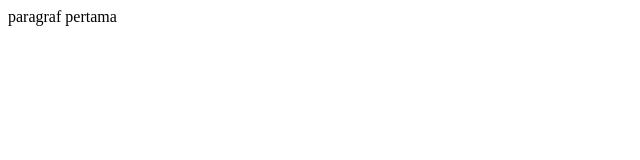
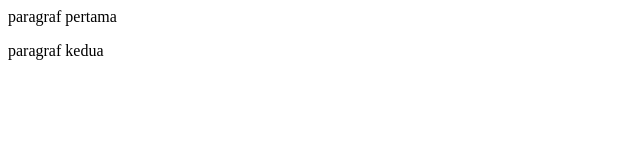
Before and after one commit to rrukmanp/repo1, a plain HTML site: page index.html in a window 1280 px wide. Shown: the full height of the page, 0-640 px from the left. Drawn offline with Linux system fonts and the light colour scheme.

Commit message:
tambah baris baru

```diff
--- a/index.html
+++ b/index.html
@@ -1 +1,2 @@
 <p>paragraf pertama</p>
+<p>paragraf kedua</p>
```
